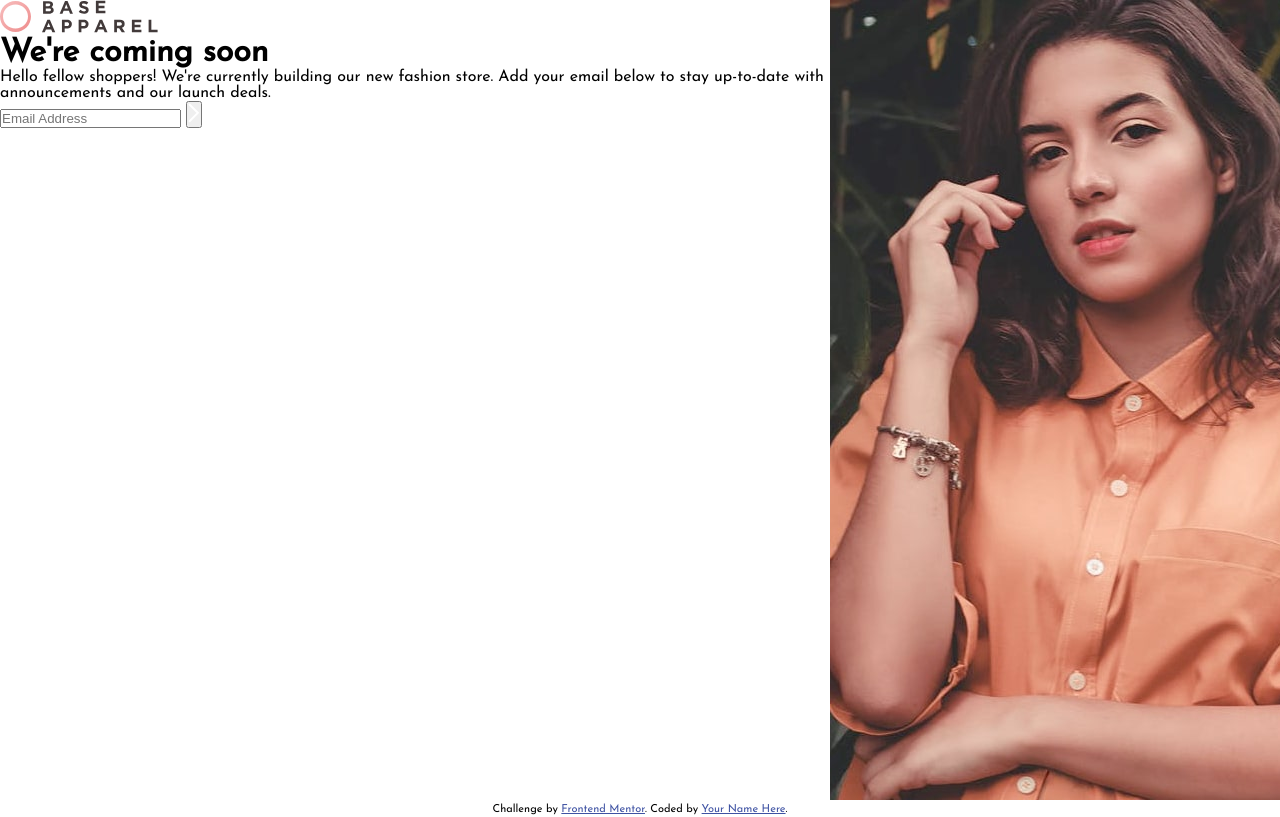
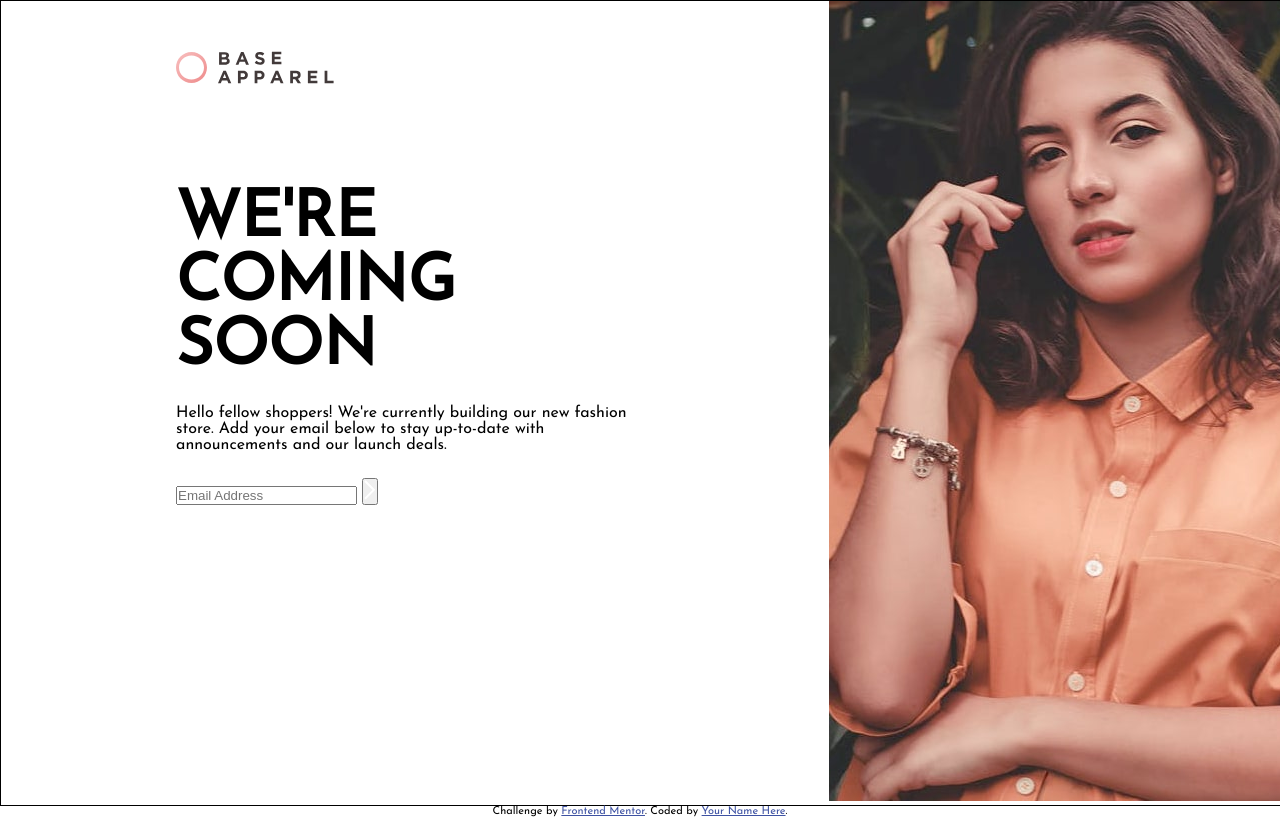
Before and after one commit to dejaramatilde/02_Challenge-flexbox, a plain HTML site: page index.html in a window 1280 px wide. Shown: the top 817 px of the page. Drawn offline with Linux system fonts and the light colour scheme.

Commit message:
se agregaron algunos cambios de estilo

```diff
--- a/index.html
+++ b/index.html
@@ -20,7 +20,7 @@
   <div class="container">
     <div class="left">
       <img class="left-img" src="images/logo.svg" alt="logo">
-      <h1 class="left-title">We're coming soon</h1>
+      <h1 class="left-title"><spam>We're</spam> coming soon</h1>
       <p class="left-text">Hello fellow shoppers! We're currently building our new fashion store.
         Add your email below to stay up-to-date with announcements and our launch deals.
       </p>
--- a/style.css
+++ b/style.css
@@ -10,4 +10,22 @@ body{
     width: 1440px;
     display: flex;
     margin: 0 auto;
+    border: 1px solid black;
 }
+.left{
+    padding: 0 175px;
+}
+.left-img{
+    margin-top: 50px;
+}
+.left-title{
+    margin-top: 100px;
+    font-size: 64px;
+    text-transform: uppercase;
+}
+.left-text{
+    margin-top: 25px;
+}
+.left-form{
+    margin-top: 25px;
+}
```
